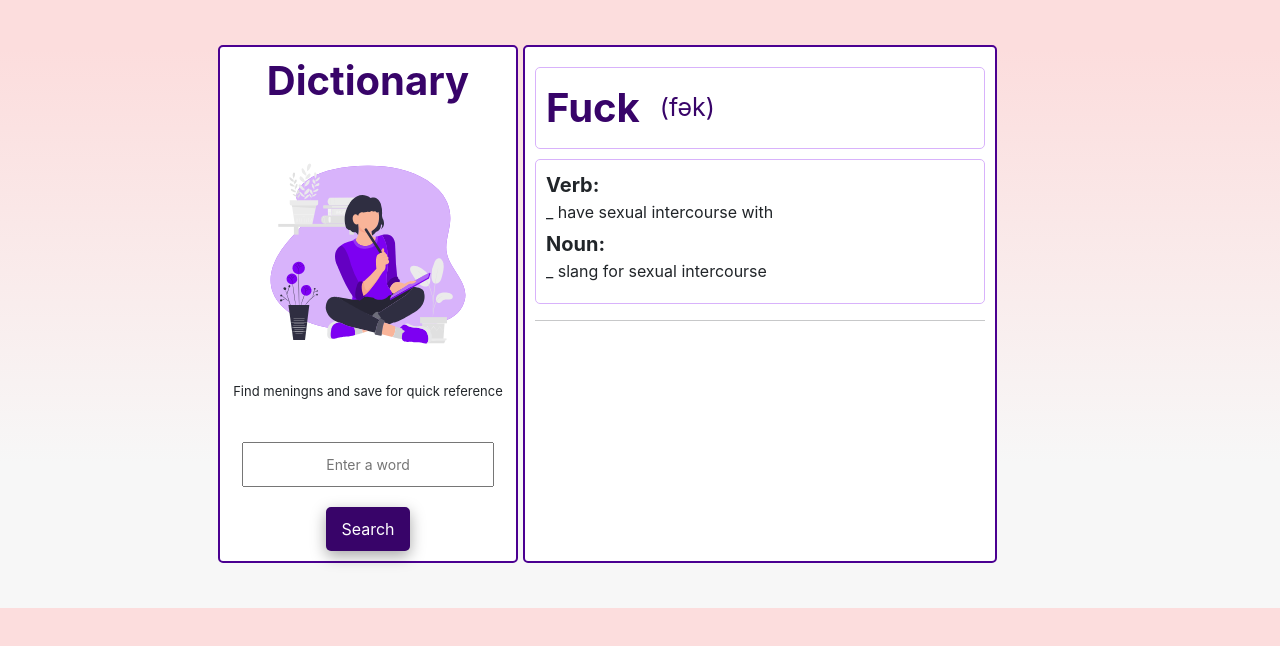
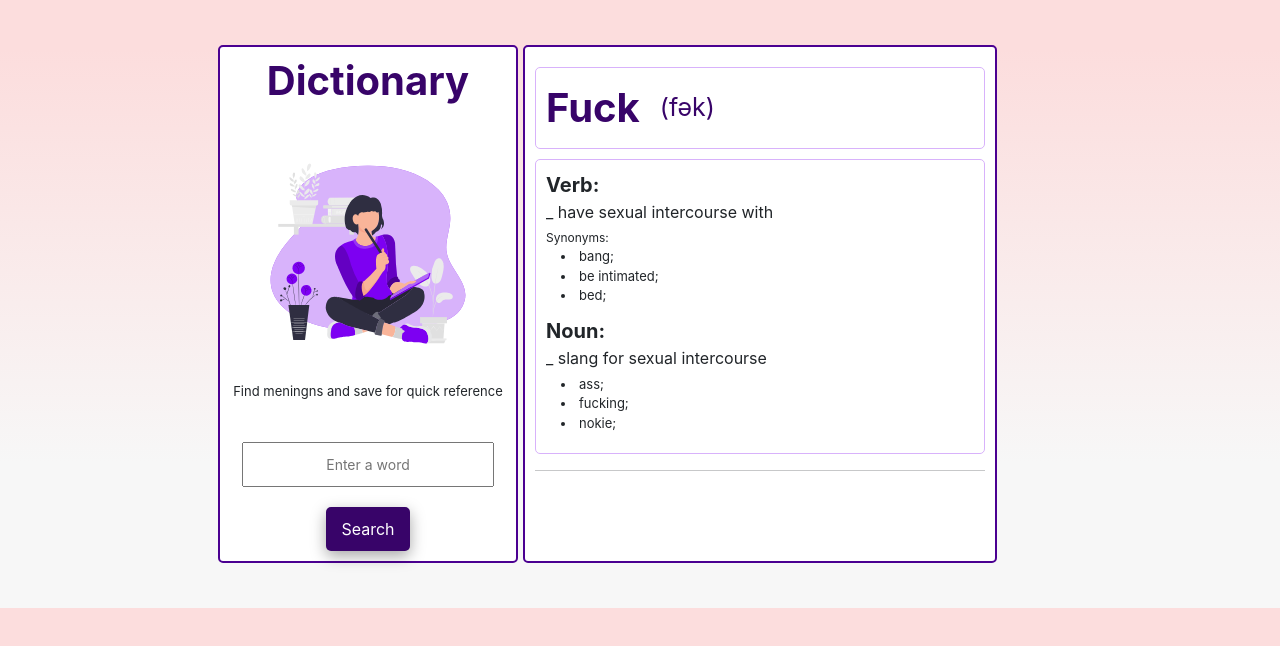
Before and after one commit to TalitAlves/dictionary-react, a React (Create React App) app: page / in a window 1280 px wide. Shown: the top 646 px of the page. Built offline with nearby package versions, Linux system fonts and the light colour scheme.

Commit message:
Add synonyms

```diff
--- a/src/App.css
+++ b/src/App.css
@@ -132,8 +132,9 @@ text-align: center;
 
 }
 
-#Synonym{
-  font-weight: bold;
+.synonyms li{
+ font-size: 13px;
+ padding-left: 15px;
 }
 
 .definition{
--- a/src/Meaning.js
+++ b/src/Meaning.js
@@ -5,6 +5,16 @@ export default function Meaning(props){
         <div>
             <div className="partOfSpeech">{props.meanings.partOfSpeech}:</div>
             <div className="definition">{props.meanings.definition}</div>
+            <div className="synonyms">{props.meanings.synonyms?.map(function(synonyms, index){
+                if(index<3){
+                  return(<div key={index}>
+                            <li>{synonyms};</li>
+                        </div>)
+                } else{
+                    return ("")
+                }
+
+            })}</div>
             </div>
 
     )
--- a/src/Result.js
+++ b/src/Result.js
@@ -35,9 +35,18 @@ if (props.data){
         <div className="meaning">
         <div className="partOfSpeech">verb:</div>
           <div className="definition">have sexual intercourse with</div>
+          <div className="synonyms">Synonyms:
+            <li>bang;</li>
+            <li>be intimated;</li>
+            <li>bed;</li>
+            </div>
           <div className="partOfSpeech">noun:</div>
           <div className="definition">slang for sexual intercourse</div>
-          <div className="synonyms"></div>
+          <div className="synonyms">
+            <li>ass;</li>
+            <li>fucking;</li>
+            <li>nokie;</li>
+            </div>
 
         </div>
         <hr></hr>
```
